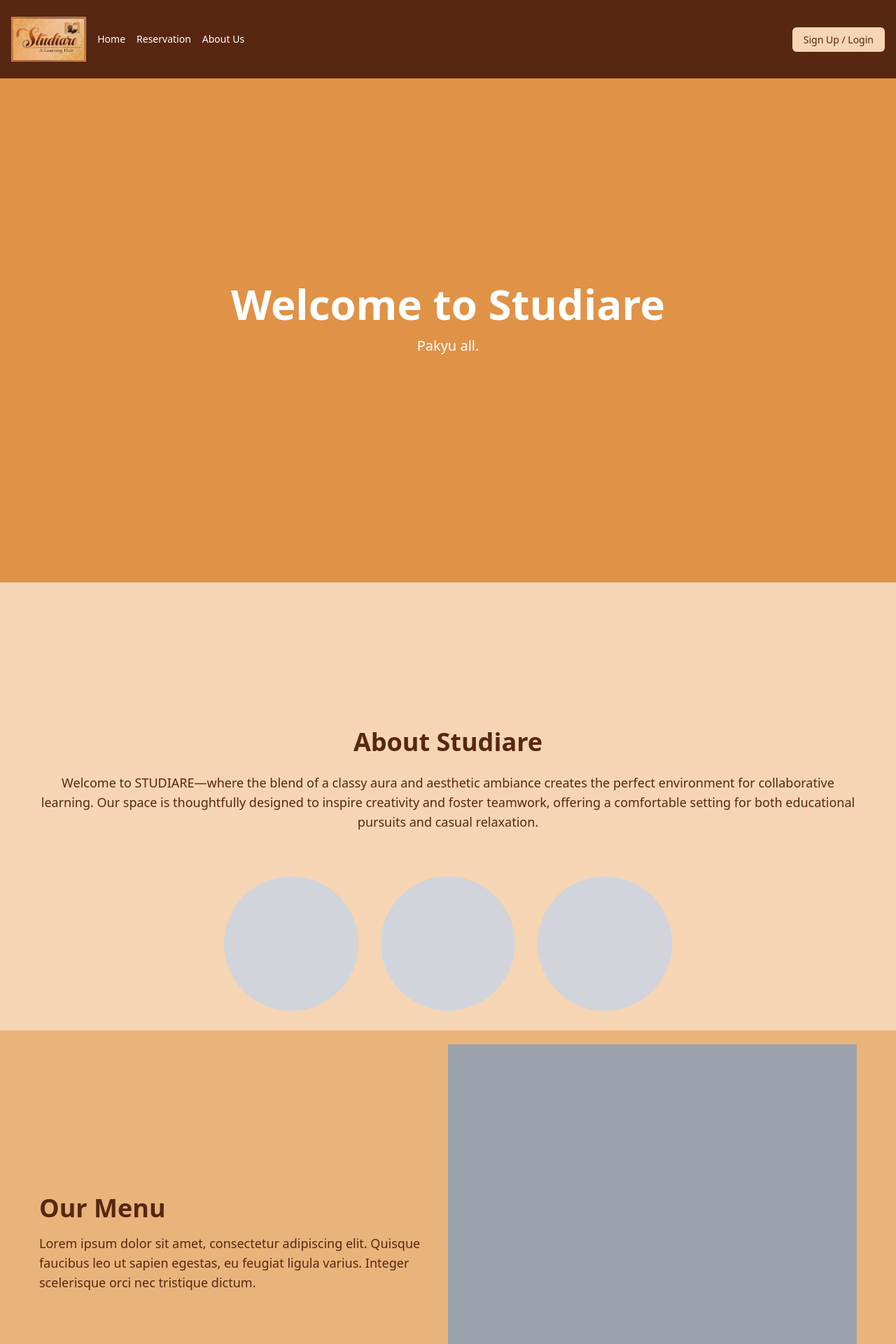
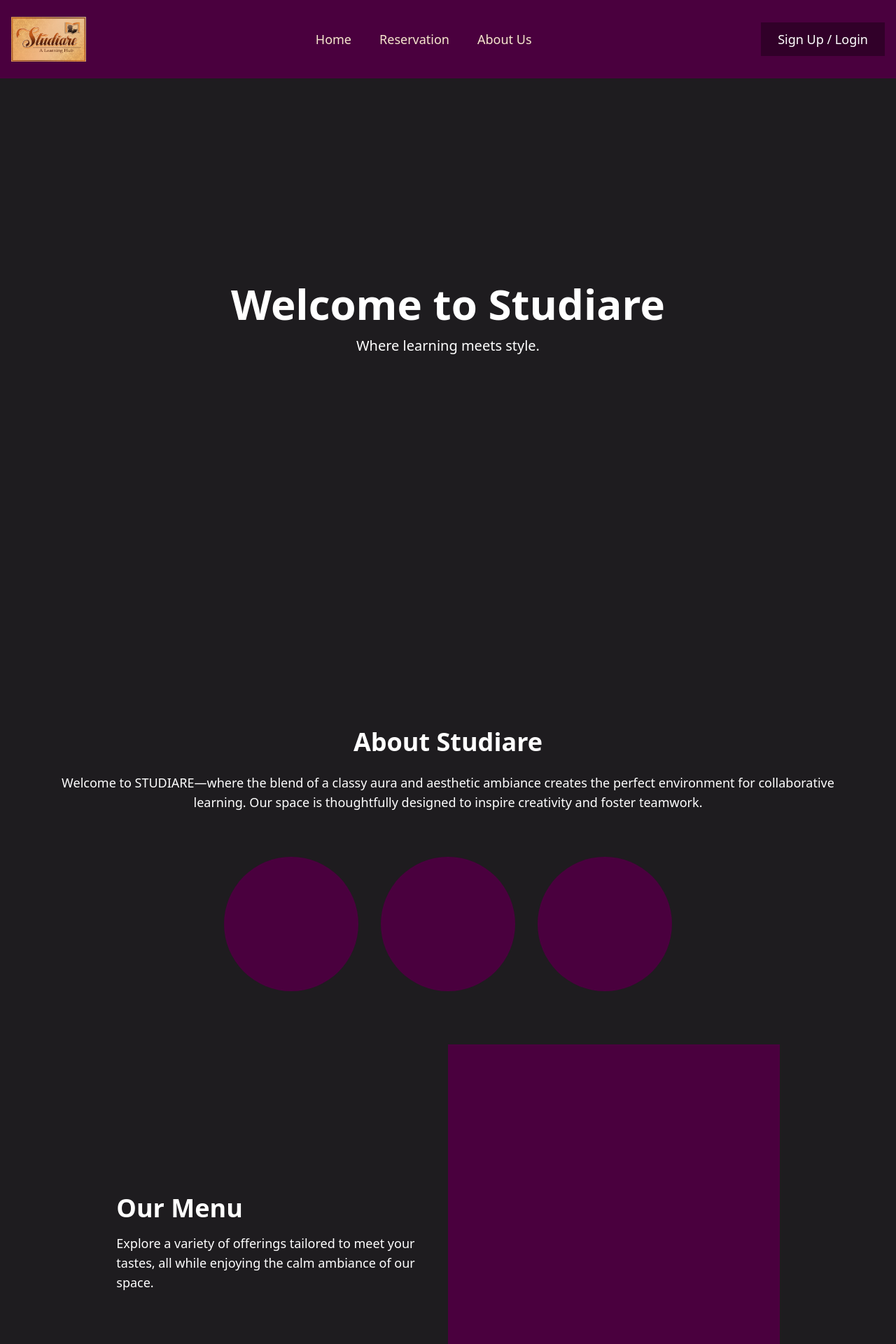
Before and after one commit to Lanxxxe/Studiare-Management-System, a Django app: page / in a window 1280 px wide. Shown: the top 1920 px of the page at 70% size. Run offline with Django 5.2, Linux system fonts and the light colour scheme; some libraries are stand-ins or nearby versions.

Commit message:
changed color scheme of landing page

```diff
--- a/site_overview/templates/about_us.html
+++ b/site_overview/templates/about_us.html
@@ -5,7 +5,7 @@
 {% endblock %}
 
 {% block content %}
-<section id="about-us" class="h-[82.8vh] flex items-center justify-center bg-[#f6d5b4] text-[#582711]">
+<section id="about-us" class="h-[82.8vh] flex items-center justify-center bg-[#1e1c1f] text-[#FFFFFF]">
     <div class="section-content max-w-[1300px] mx-auto p-4 flex items-center">
         <!-- Left text content -->
         <div class="w-1/2 text-left pr-8">
--- a/site_overview/templates/base_overview.html
+++ b/site_overview/templates/base_overview.html
@@ -11,19 +11,19 @@
     <title>{% block title %}Studiare{% endblock %}</title>
 </head>
 
-<body class="bg-[#2A4D32] overflow-x-hidden">
-    <nav class="bg-[#582711] px-4 py-6 sticky top-0 z-10">
-        <div class="flex justify-between items-center text-white">
+<body class="bg-[#1e1c1f] text-[#4a003e] overflow-x-hidden">
+    <nav class="bg-[#4a003e] px-4 py-6 sticky top-0 z-10">
+        <div class="flex justify-between items-center text-[#F7E7CE]">
             <div class="flex items-center space-x-4">
                 <img src="{% static 'images/stud.png' %}" alt="Studiare Logo" class="h-16">
-                <!-- Add navigation buttons flushed to the left -->
-                <a href="{% url 'landing_page' %}" class="text-sm hover:text-[#f6d5b4] transition-colors">Home</a>
-                <a href="{% url 'reservation_process' %}" class="text-sm hover:text-[#f6d5b4] transition-colors">Reservation</a>
-                <a href="{% url 'about_us' %}" class="text-sm hover:text-[#f6d5b4] transition-colors">About Us</a>
+            </div>
+            <div class="ml-auto flex space-x-10 text-lg"> <!-- Increased space between buttons -->
+                <a href="{% url 'landing_page' %}" class="text-lg hover:text-[#F7E7CE] transition-colors">Home</a> <!-- Increased text size -->
+                <a href="{% url 'reservation_process' %}" class="text-lg hover:text-[#F7E7CE] transition-colors">Reservation</a> <!-- Increased text size -->
+                <a href="{% url 'about_us' %}" class="text-lg hover:text-[#F7E7CE] transition-colors">About Us</a> <!-- Increased text size -->
             </div>
             <div class="ml-auto">
-                <a href="{% url 'registration' %}"
-                    class="bg-[#f6d5b4] text-[#582711] text-sm px-4 py-2 rounded-md hover:bg-[#e09247] transition-colors">
+                <a href="{% url 'registration' %}" class="bg-[#310029] text-[#FFFFFF] text-lg px-6 py-3 hover:bg-[#F7E7CE] hover:text-[#4a003e] transition-colors">
                     Sign Up / Login
                 </a>
             </div>
@@ -33,7 +33,7 @@
     {% block content %}
     {% endblock %}
 
-    <footer class="bg-black text-white text-center py-4">
+    <footer class="bg-[#000000] text-[#F7E7CE] text-center py-4">
         <p>&copy; 2048 Studiare. All rights reserved.</p>
     </footer>
 
--- a/site_overview/templates/landing_page.html
+++ b/site_overview/templates/landing_page.html
@@ -5,72 +5,73 @@
 {% endblock %}
 
 {% block content %}
-<section id="welcome" class="h-[90vh] flex justify-center items-center text-center bg-[#e09247] text-white fade-in">
+<section id="welcome" class="h-[90vh] flex justify-center items-center text-center bg-[#1e1c1f] text-[#FFFFFF] fade-in">
     <div class="section-content max-w-[1200px] mx-auto p-4">
         <h1 class="text-6xl font-bold mb-4">Welcome to Studiare</h1>
-        <p class="text-xl mb-8">Pakyu all.</p>
+        <p class="text-xl mb-8">Where learning meets style.</p>
     </div>
 </section>
 
 <section id="about"
-    class="h-[80vh] flex flex-col justify-between items-center text-center bg-[#f6d5b4] text-[#582711] fade-in">
+    class="h-[80vh] flex flex-col justify-between items-center text-center bg-[#1e1c1f] text-[#FFFFFF] fade-in">
     <div class="section-content max-w-[1200px] mx-auto p-4 mt-48">
         <h2 class="text-4xl font-bold mb-6">About Studiare</h2>
-        <p class="text-lg mb-8">Welcome to STUDIARE—where the blend of a classy aura and aesthetic ambiance
-            creates the perfect environment for collaborative learning. Our space is thoughtfully designed to
-            inspire creativity and foster teamwork, offering a comfortable setting for both educational pursuits
-            and casual relaxation.</p>
+        <p class="text-lg mb-8">
+            Welcome to STUDIARE—where the blend of a classy aura and aesthetic ambiance creates the perfect environment
+            for collaborative learning. Our space is thoughtfully designed to inspire creativity and foster teamwork.
+        </p>
     </div>
 
-    <!-- Circles for Images -->
     <div class="flex space-x-8 mb-40 mt-4 fade-in">
-        <div class="w-48 h-48 bg-gray-300 rounded-full"></div>
-        <div class="w-48 h-48 bg-gray-300 rounded-full"></div>
-        <div class="w-48 h-48 bg-gray-300 rounded-full"></div>
+        <div class="w-48 h-48 bg-[#4a003e] rounded-full"></div>
+        <div class="w-48 h-48 bg-[#4a003e] rounded-full"></div>
+        <div class="w-48 h-48 bg-[#4a003e] rounded-full"></div>
     </div>
 </section>
 
-<section id="menu" class="h-[80vh] flex justify-center items-center text-center bg-[#e9b47b] text-[#582711] fade-in">
+<section id="menu" class="h-[80vh] flex justify-center items-center text-center bg-[#1e1c1f] text-[#FFFFFF] fade-in">
     <div class="section-content max-w-[1200px] mx-auto p-4 flex items-center">
         <div class="w-1/2 text-left pr-8">
             <h2 class="text-4xl font-bold mb-4">Our Menu</h2>
-            <p class="text-lg mb-8">Lorem ipsum dolor sit amet, consectetur adipiscing elit. Quisque faucibus
-                leo ut sapien egestas, eu feugiat ligula varius. Integer scelerisque orci nec tristique dictum.
+            <p class="text-lg mb-8">
+                Explore a variety of offerings tailored to meet your tastes, all while enjoying the calm ambiance of our
+                space.
             </p>
         </div>
-        <div class="w-1/2 bg-gray-400 min-h-[600px]"></div>
+        <div class="w-1/2 bg-[#4a003e] min-h-[600px]"></div>
     </div>
 </section>
 
-<section id="contact" class="h-[80vh] flex justify-center items-center text-center bg-[#c05c1c] text-white fade-in">
+<section id="contact" class="h-[80vh] flex justify-center items-center text-center bg-[#1e1c1f] text-[#FFFFFF] fade-in">
     <div class="section-content max-w-[1200px] mx-auto p-4 flex justify-between items-center w-full">
         <div class="w-1/2 text-left pr-8">
             <h2 class="text-4xl font-bold mb-4">Contact Us</h2>
-            <p class="text-lg mb-8">Lorem ipsum dolor sit amet, consectetur adipiscing elit. Nullam id fermentum
-                eros. Vivamus vel auctor dui, in facilisis risus. Morbi tristique, lectus eget efficitur
-                gravida.</p>
+            <p class="text-lg mb-8">
+                Reach out to us for any inquiries or reservations. We're always here to help you get the most out of your
+                experience.
+            </p>
         </div>
 
         <div class="w-1/2 flex justify-center space-x-8">
             <div class="flex flex-col items-center fade-in">
-                <div class="w-24 h-24 bg-gray-400 rounded-full flex justify-center items-center mb-2">
-                    <span class="text-white text-3xl">F</span>
+                <div class="w-24 h-24 bg-[#4a003e] rounded-full flex justify-center items-center mb-2">
+                    <span class="text-[#FFFFFF] text-3xl">F</span>
                 </div>
-                <p class="text-sm text-white">Facebook</p>
+                <p class="text-sm text-[#FFFFFF]">Facebook</p>
             </div>
 
             <div class="flex flex-col items-center fade-in">
-                <div class="w-24 h-24 bg-gray-400 rounded-full flex justify-center items-center mb-2">
-                    <span class="text-white text-3xl">P</span>
+                <div class="w-24 h-24 bg-[#4a003e] rounded-full flex justify-center items-center mb-2">
+                    <span class="text-[#FFFFFF] text-3xl">P</span>
                 </div>
-                <p class="text-sm text-white">Phone</p>
+                <p class="text-sm text-[#FFFFFF]">Phone</p>
             </div>
 
             <div class="flex flex-col items-center fade-in">
-                <div class="w-24 h-24 bg-gray-400 rounded-full flex justify-center items-center mb-2">
-                    <span class="text-white text-3xl">G</span>
+                <div class="w-24 h-24 bg-[#4a003e] rounded-full flex justify-center items-center mb-2">
+                    <span class="text-[#FFFFFF] text-3xl">G</span>
                 </div>
-                <p class="text-sm text-white">Gmail</p>
+                <p class="text-sm text-[#FFFFFF]">Gmail</p>
             </div>
         </div>
     </div>
```
Also changed, not shown: site_overview/templates/reservation_process.html (+7 -7 lines).
